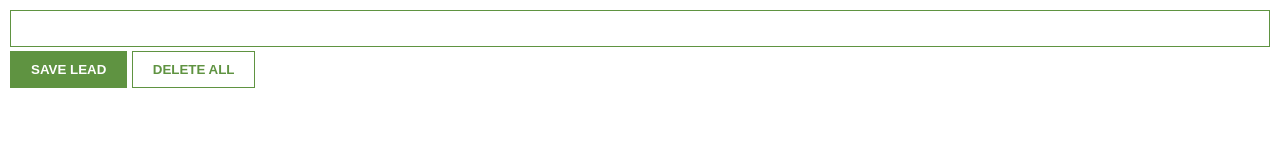
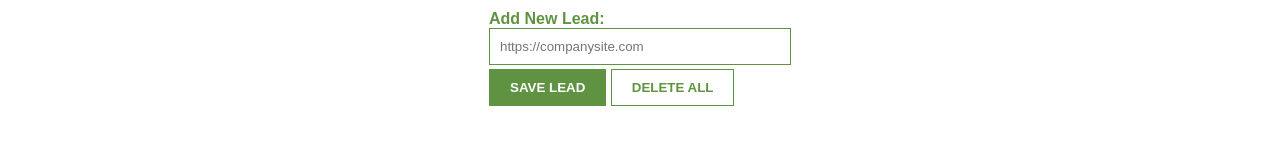
Before and after one commit to moremartinza/leads-tracker-app, a plain HTML site: page index.html in a window 1280 px wide. Drawn offline with Linux system fonts and the light colour scheme; no server answers.

Commit message:
feat: add "Add new lead" label and update input placeholder
- Added "Add new lead" label above the input field
- Updated input placeholder to "https://companysite.com"

```diff
--- a/index.html
+++ b/index.html
@@ -8,7 +8,8 @@
     <script type="module" src="app.js"></script>
   </head>
   <body>
-    <input type="text" id="input-el" />
+    <label>Add New Lead:</label>
+    <input type="text" id="input-el" placeholder="https://companysite.com" />
     <button id="input-btn">SAVE LEAD</button>
     <button id="delete-btn">DELETE ALL</button>
     <ul id="ul-el"></ul>
--- a/styles.css
+++ b/styles.css
@@ -1,8 +1,13 @@
 body {
-  margin: 0;
+  margin: 0 auto;
   padding: 10px;
   font-family: Arial, Helvetica, sans-serif;
-  min-width: 400px;
+  max-width: 302px;
+}
+
+label {
+  color: #5f9341;
+  font-weight: 900;
 }
 
 input {
@@ -19,7 +24,6 @@ button {
   padding: 10px 20px;
   border: 1px solid #5f9341;
   font-weight: bold;
-  cursor: pointer;
 }
 
 #delete-btn {
```
